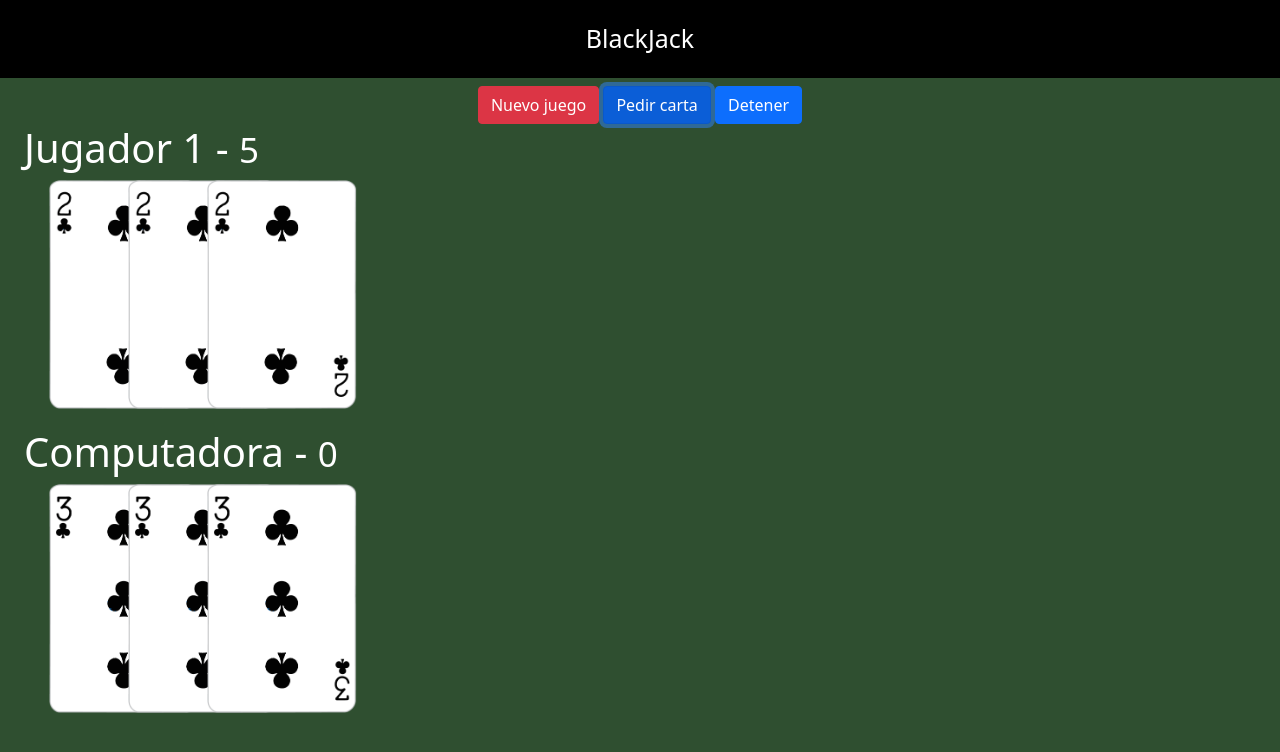
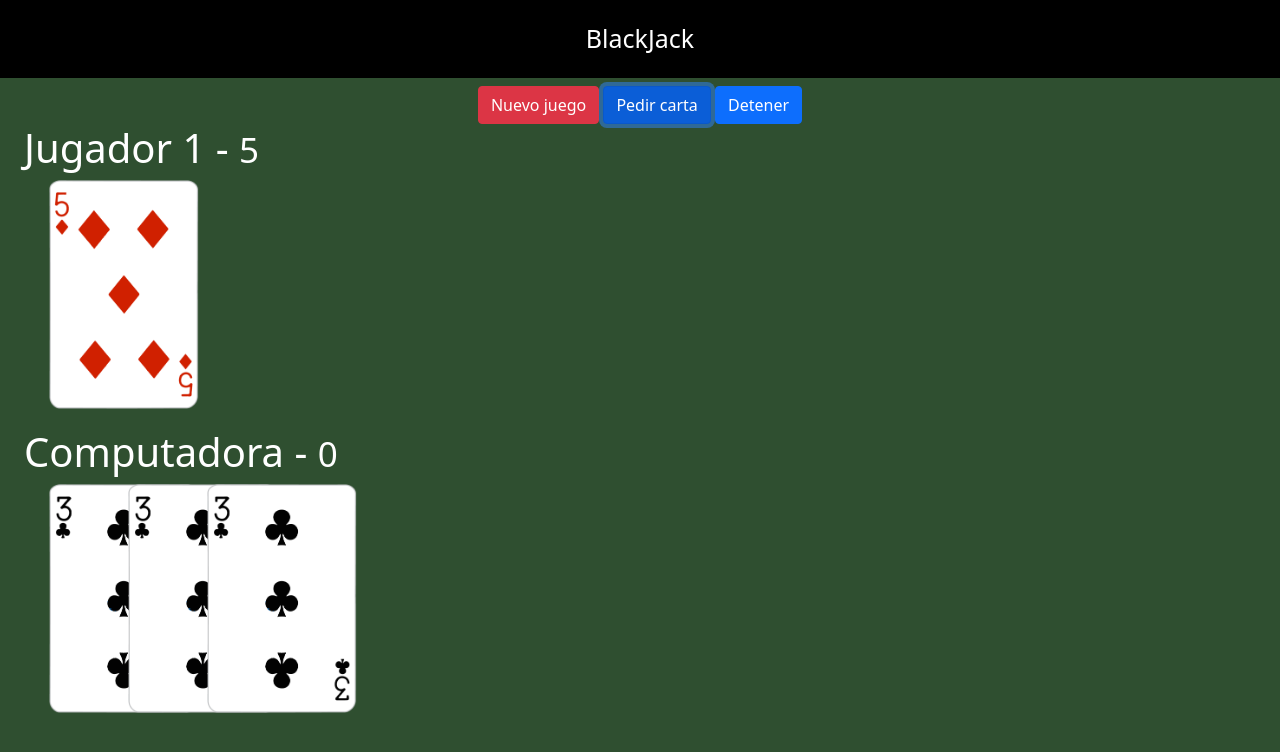
Before and after one commit to CarlosMRDronvicion/BlackJack, a plain HTML site: page index.html in a window 1280 px wide. Both pictures are taken after a click on the button "Pedir carta". Drawn offline with nearby package versions, Linux system fonts and the light colour scheme.

Commit message:
aqui lo que hicimos basicamente fue añadir el boton de pedir carta a jugador 1 y programarlo todo para que salgan las cartas hasta el numero 21

```diff
--- a/assets/js/juego.js
+++ b/assets/js/juego.js
@@ -16,6 +16,7 @@ let puntosComputadora = 0;
 
 const btnPedir = document.querySelector("#btnPedir");
 
+const divCartasJugador = document.querySelector("#jugador-cartas");
 const puntosHtml = document.querySelectorAll("small");
 
 
@@ -116,10 +117,21 @@ btnPedir.addEventListener("click", () => {     //lo que hacemos aqui es que cuan
     puntosJugador = puntosJugador + valorCarta( carta );
     puntosHtml[0].innerText = puntosJugador;    //aqui asignamos para que el contador de puntos jugador aumente despues de haber asignado la constante arriba de todo
 
+//  <img class="carta" src="assets/cartas/2C.png">
 
+    const imgCarta = document.createElement("img");
+    imgCarta.src = `assets/cartas/${ carta }.png`;    //en estas dos lineas estamos definiendo las cartas aleatorias aqui pusimos la comilla esa y el dolar y corchetes para llamar a carta
+    imgCarta.classList.add ("carta");
 
-    console.log( puntosJugador );
+    divCartasJugador.append( imgCarta );
 
+    if (puntosJugador > 21){
+        console.warn("Lo siento mucho, perdiste");
+        btnPedir.disabled = true;   //esto es para bloquear el boton de pedir otra
+    }else if( puntosJugador === 21){
+        console.warn("21, genoal!");
+    }
 
+    // console.log( puntosJugador );
 
 });
--- a/index.html
+++ b/index.html
@@ -27,9 +27,7 @@
         <div class="col">
             <h1>Jugador 1 - <small>0</small></h1>
             <div id= "jugador-cartas">
-                <img class="carta" src="assets/cartas/2C.png">
-                <img class="carta" src="assets/cartas/2C.png">
-                <img class="carta" src="assets/cartas/2C.png">
+                <!-- <img class="carta" src="assets/cartas/2C.png"> -->
             </div>
         </div>
     </div>
```
